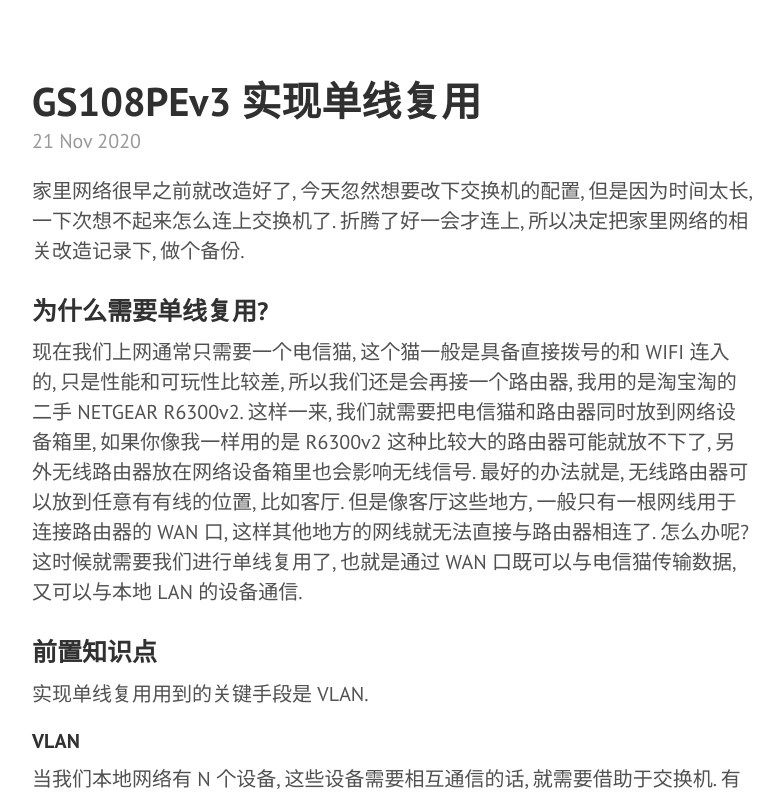
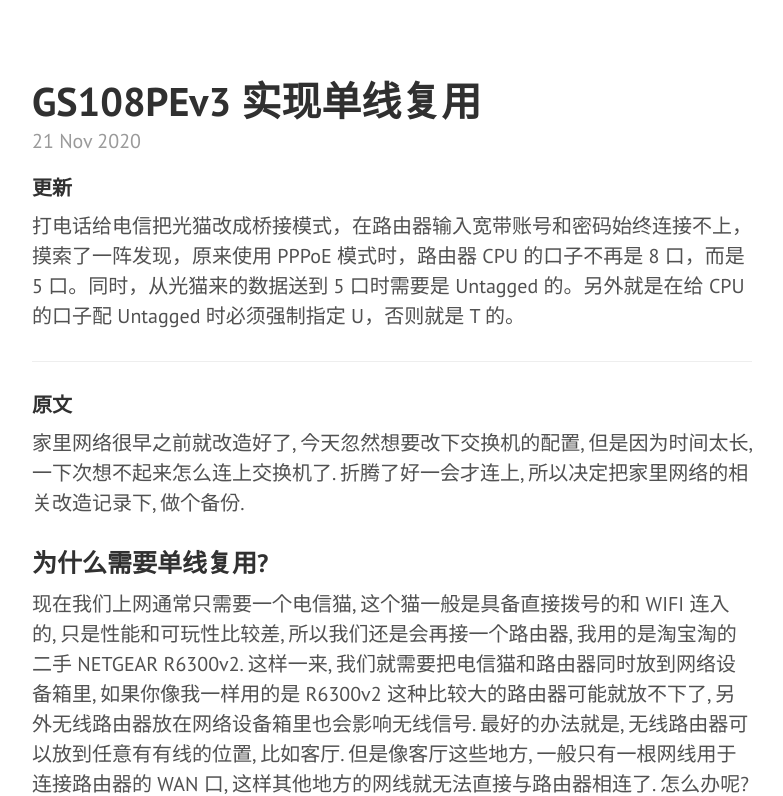
Before and after one commit to yoncise/yoncise.github.io, a Jekyll site: the page built from _posts/2020-11-21-16318107.md, in a window 1280 px wide and 900 px high, cut to the strip 104-900 px from the top of the window. Shown: the whole strip, without its empty margins (428-1211 px from the left). Built offline with Jekyll 4.4.1, drawn with Linux system fonts in a browser that asks for light colours.

Commit message:
sync from yuque

```diff
--- a/_posts/2020-11-21-16318107.md
+++ b/_posts/2020-11-21-16318107.md
@@ -2,6 +2,14 @@
 layout: post
 title: GS108PEv3 实现单线复用
 ---
+<a name="32ac152b"></a>
+#### 更新
+打电话给电信把光猫改成桥接模式，在路由器输入宽带账号和密码始终连接不上，摸索了一阵发现，原来使用 PPPoE 模式时，路由器 CPU 的口子不再是 8 口，而是 5 口。同时，从光猫来的数据送到 5 口时需要是 Untagged 的。另外就是在给 CPU 的口子配 Untagged 时必须强制指定 U，否则就是 T 的。
+
+---
+
+<a name="e5729e94"></a>
+#### 原文
 家里网络很早之前就改造好了, 今天忽然想要改下交换机的配置, 但是因为时间太长, 一下次想不起来怎么连上交换机了. 折腾了好一会才连上, 所以决定把家里网络的相关改造记录下, 做个备份.<br />
 
 <a name="Y0Uqj"></a>
```
